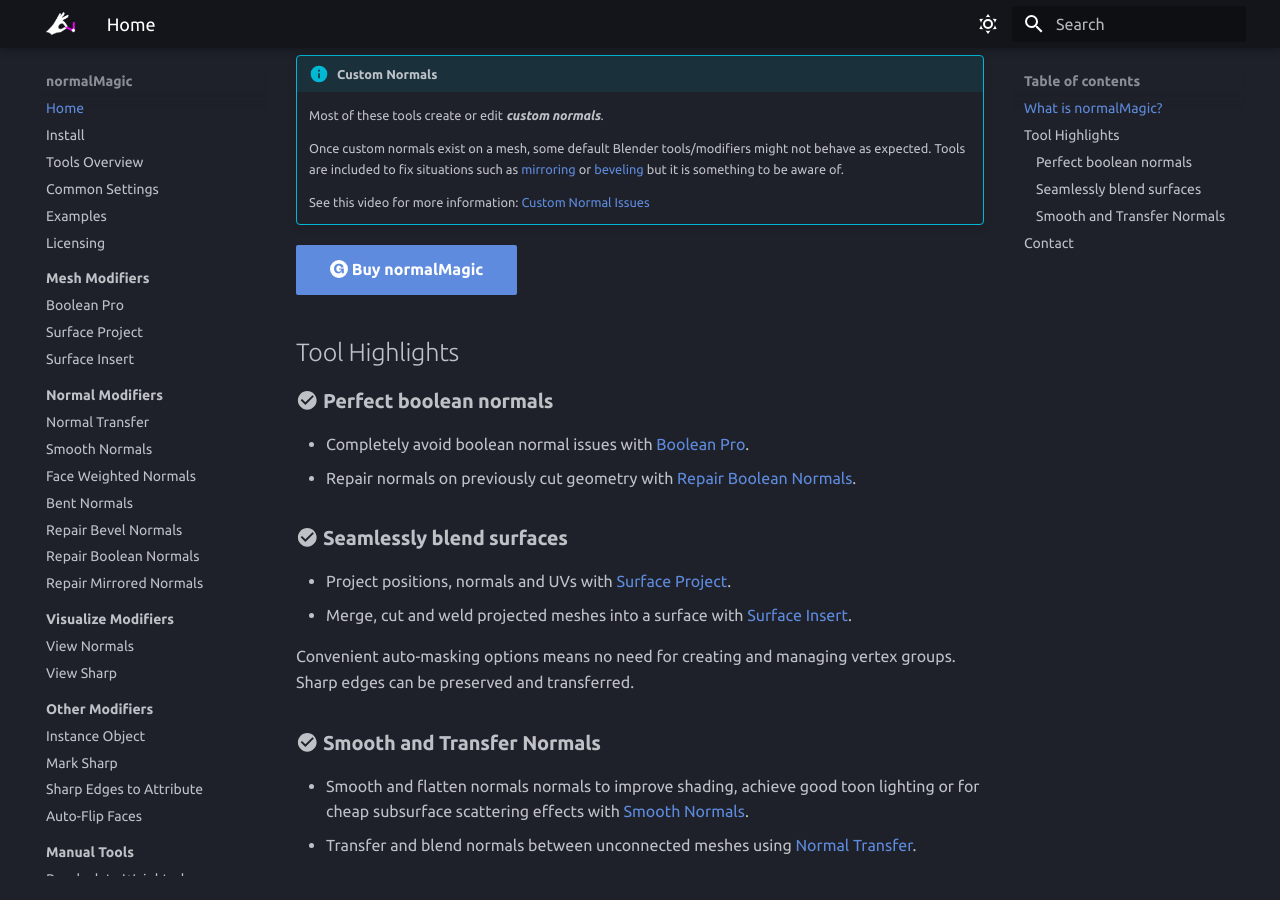
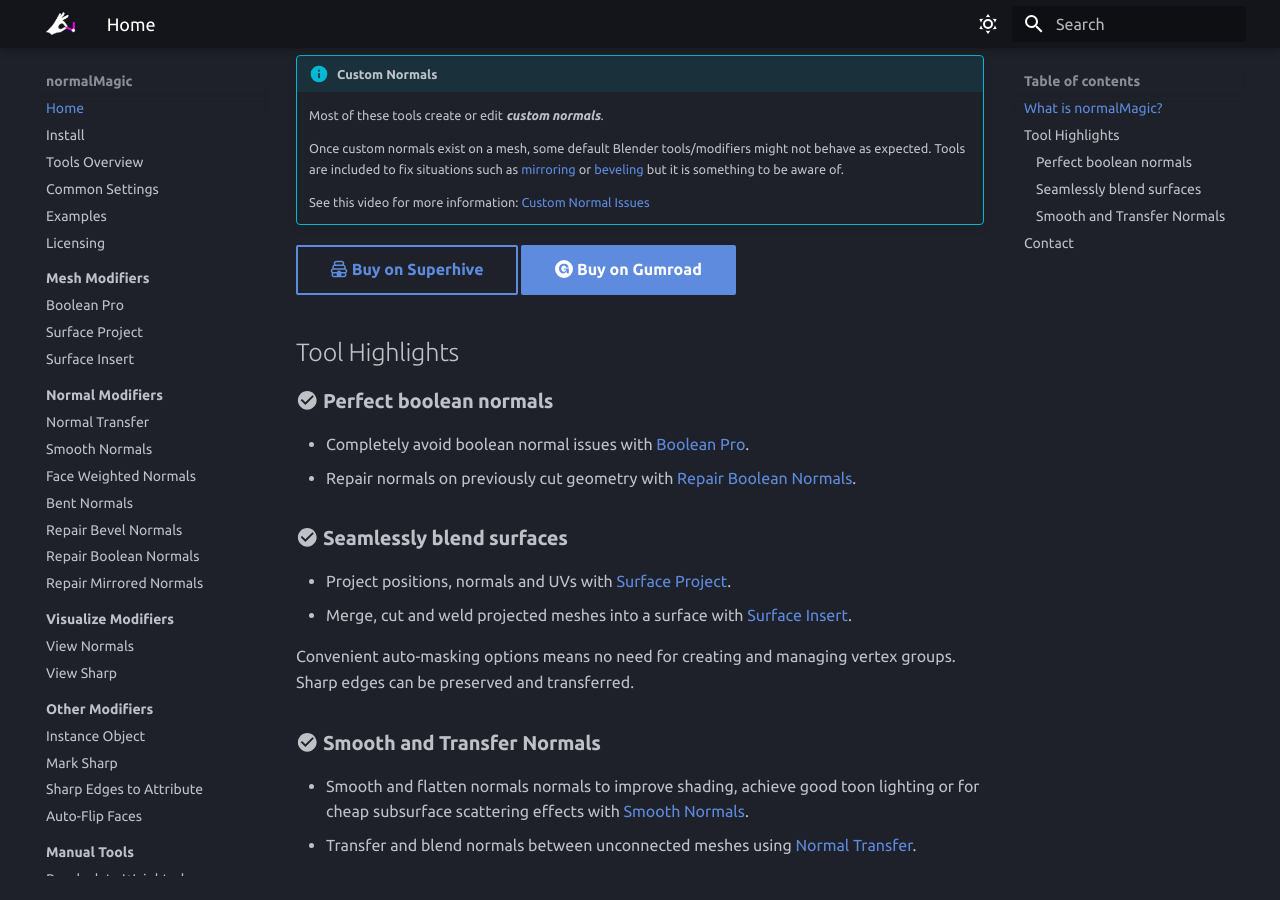
Before and after one commit to SpaghetMeNot/normalmagic, an MkDocs documentation site: the page built from docs/index.md, in a window 1280 px wide and 900 px high, scrolled down 1113 px. Built offline with MkDocs 1.6.1 and Material for MkDocs 9.7.7, drawn with Linux system fonts in a browser that asks for light colours; some web fonts are replaced; the version menu is left out.

Commit message:
Adding superhive button

```diff
--- a/docs/index.md
+++ b/docs/index.md
@@ -26,7 +26,8 @@
 
     See this video for more information: [Custom Normal Issues](https://youtu.be/NoISc01URHg?si=s6NedSzDIFr30zOe)
 
-[:simple-gumroad:  Buy normalMagic](https://spaghetmenot.gumroad.com/l/normalmagic){ .md-button .md-button--primary }
+[:material-beehive-outline:  Buy on Superhive](https://spaghetmenot.gumroad.com/l/normalmagic){ .md-button }
+[:simple-gumroad:  Buy on Gumroad](https://spaghetmenot.gumroad.com/l/normalmagic){ .md-button .md-button--primary }
 
 ## Tool Highlights
 
```
